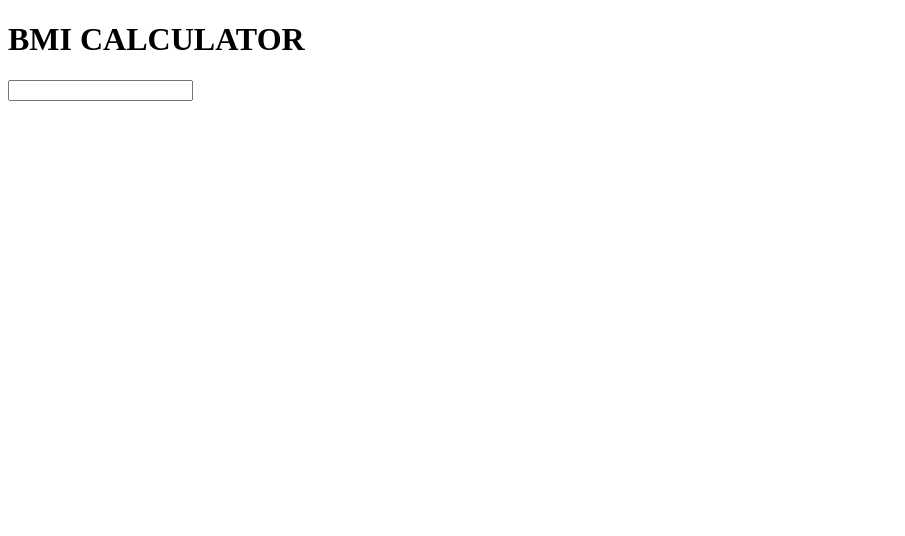
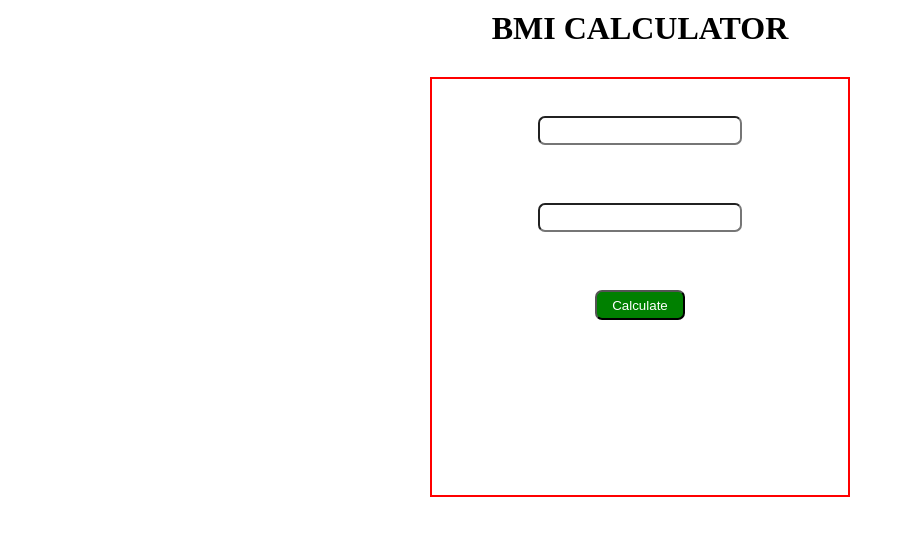
Before and after one commit to ahmad123jamal/classTask06-BMI-CALCULATOR, a plain HTML site: page index.html in a window 1280 px wide. Shown: the whole page, without its empty margins (0-905 px from the left). Drawn offline with Linux system fonts and the light colour scheme.

Commit message:
input are created and style were added

```diff
--- a/index.html
+++ b/index.html
@@ -9,7 +9,17 @@
 <body>
     <h1>BMI CALCULATOR</h1>
     <div id="main-cont">
-        <input type="number" name="weight" id="weight">
+
+        <input type="number" name="weight" id="weight" placeholder="">
+
+
+        <input type="text" name="height" id="height" placeholder="">
+
+
+
+        <button id="calculate">Calculate</button>
+
+
     </div>
 </body>
 </html>
--- a/style.css
+++ b/style.css
@@ -0,0 +1,45 @@
+* {
+    margin: 0;
+    padding: 0;
+}
+
+h1 {
+    margin-top: 10px;
+    text-align: center;
+}
+
+#main-cont {
+    margin: 0 auto;
+    width: 400px;
+    height: 400px;
+    display: flex;
+    flex-direction: column;
+    align-items: center;
+    border: 2px solid red;
+    padding: 8px;
+    margin-top: 30px;
+}
+
+#weight {
+    width: 200px;
+    height: 25px;
+    border-radius: 7px;
+    margin: 29px;
+}
+
+#height {
+    width: 200px;
+    height: 25px;
+    border-radius: 7px;
+    margin: 29px;
+}
+
+#calculate {
+    height: 30px;
+    width: 90px;
+    border-radius: 7px;
+    margin: 29px;
+    background-color: green;
+    color: white;
+
+}
```
Also changed, not shown: script.js (added).
